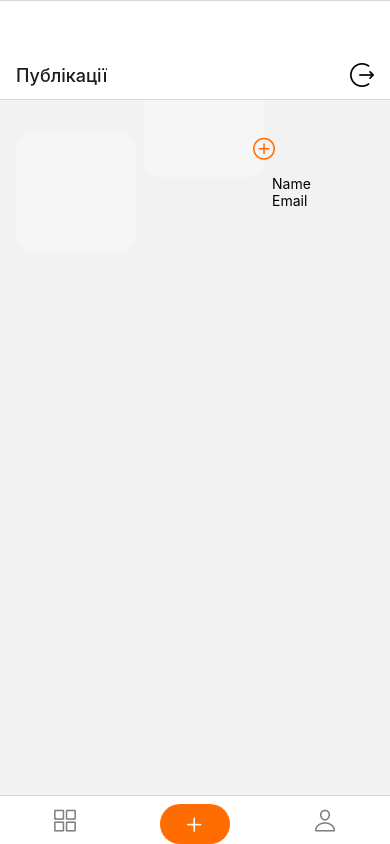
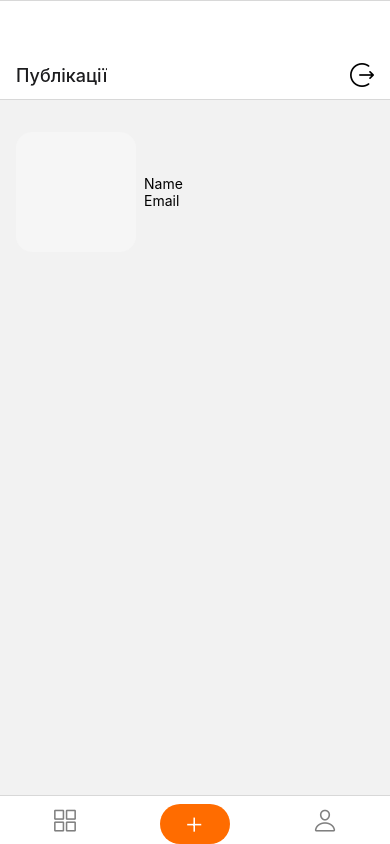
Before and after one commit to flashforward55/Screens, a React Native app: screen /Home in a window 390 px wide. Built offline with nearby package versions, Linux system fonts and the light colour scheme.

Commit message:
Update PostsScreen.jsx

```diff
--- a/src/screens/PostsScreen.jsx
+++ b/src/screens/PostsScreen.jsx
@@ -1,6 +1,5 @@
 import React from 'react';
 import { Image, Text, View, Pressable } from 'react-native';
-import { AntDesign } from '@expo/vector-icons';
 import { StyleSheet } from 'react-native';
 
 export const PostsScreen = () => {
@@ -8,10 +7,6 @@ export const PostsScreen = () => {
     <View style={{ paddingLeft: 16, paddingTop: 32 }}>
       <View style={styles.container}>
         <View style={styles.imageContainer}></View>
-        <View style={styles.imageAndPlusContainer}>
-          <View style={styles.imageContainer}></View>
-          <AntDesign name="pluscircleo" size={22} style={styles.imageAdd} color="#FF6C00" />
-        </View>
         <View style={{ marginTop: 'auto', marginBottom: 'auto' }}>
           <Text>Name</Text>
           <Text>Email</Text>
@@ -21,7 +16,6 @@ export const PostsScreen = () => {
   );
 };
 
-//export default PostsScreen;
 const styles = StyleSheet.create({
   container: {
     marginBottom: 32,
@@ -29,20 +23,10 @@ const styles = StyleSheet.create({
     flexDirection: 'row',
     gap: 8,
   },
-  imageAndPlusContainer: {
-    alignItems: 'center',
-    marginTop: 30,
-    maxWidth: '100%',
-    marginTop: -75,
-  },
   imageContainer: {
     backgroundColor: '#F6F6F6',
     width: 120,
     height: 120,
     borderRadius: 16,
   },
-  imageAdd: {
-    top: -40,
-    left: 60,
-  },
 });
```
